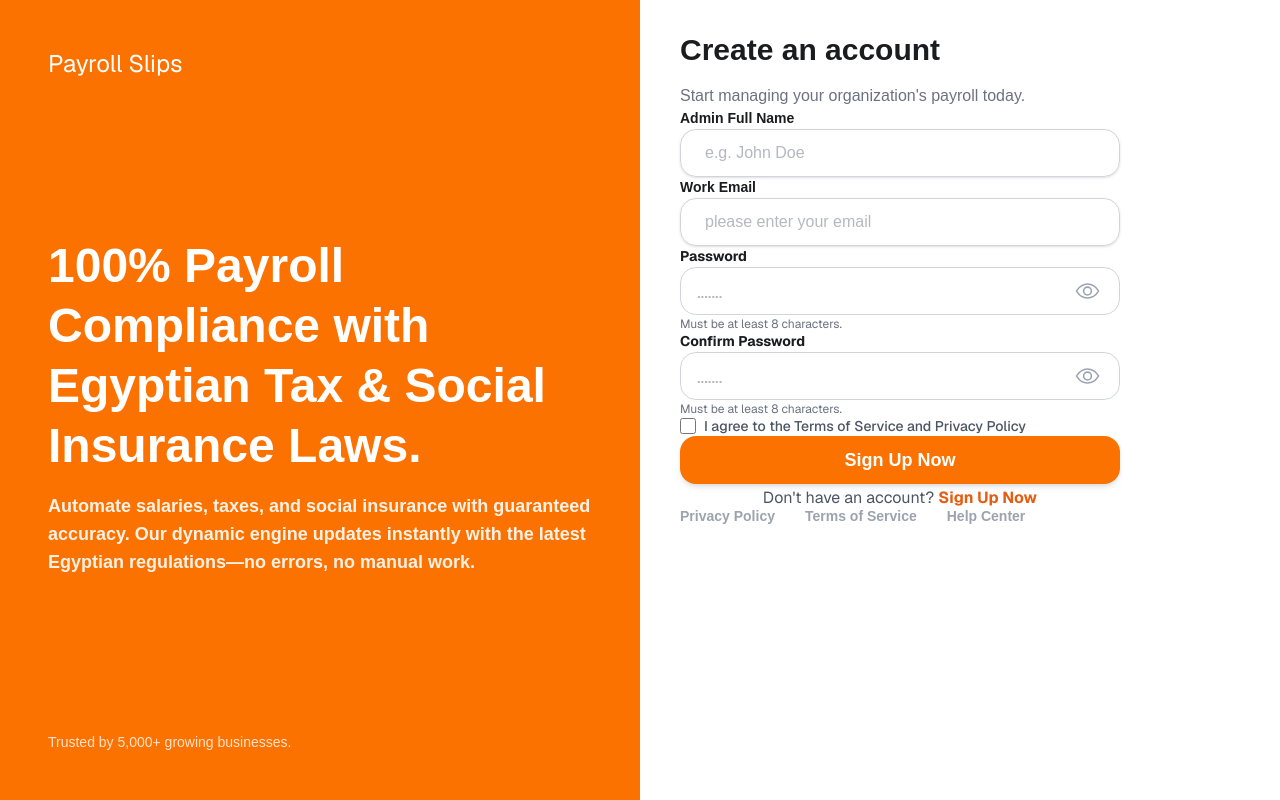
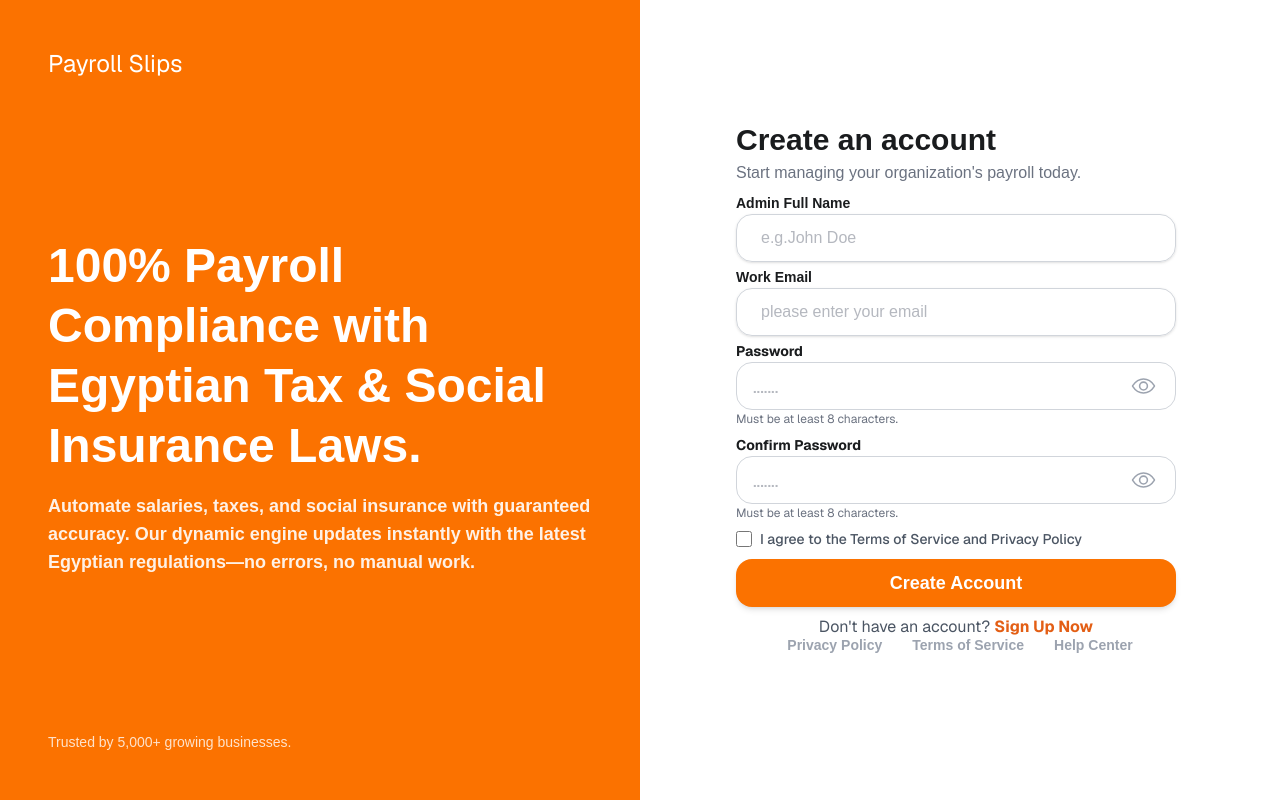
Before and after one commit to omaremadkamal/payslip-frontend, a Next.js app: page /signup in a window 1280 px wide. Built offline with nearby package versions, Linux system fonts and the light colour scheme.

Commit message:
the signup page

```diff
--- a/app/(auth)/login/page.tsx
+++ b/app/(auth)/login/page.tsx
@@ -4,6 +4,7 @@ import RememberMe from "@/components/atoms/rememberme";
 import SignInButton from "@/components/atoms/button";
 import SignUpText from "@/components/atoms/signuptext";
 import { GeneralInput } from "@/components/atoms/inputAtom";
+import FooterLabels from "@/components/atoms/footer";
 import Link from "next/link";
 export default function LoginPage() {
   return (
@@ -26,7 +27,9 @@ export default function LoginPage() {
             </p>
           </div>
         </div>
-        <div className="text-xs md:text-sm opacity-80">
+
+        <div className="text-xs md:text-sm opacity-80 flex">
+          <img src="./test.svg" alt="arrow" />
           Trusted by 5,000+ businesses
         </div>
       </form>
@@ -59,6 +62,9 @@ export default function LoginPage() {
           <div className="flex flex-col gap-4">
             <SignUpText />
           </div>
+          <div className="flex  items-center justify-center ">
+            <FooterLabels />
+          </div>
         </div>
       </form>
     </main>
--- a/app/(auth)/resetPassword/page.tsx
+++ b/app/(auth)/resetPassword/page.tsx
@@ -1,11 +1,12 @@
 import React from "react";
 import PasswordField from "@/components/atoms/password";
 import SignInButton from "@/components/atoms/button";
+import SideNavitem from "@/components/molecules/sideNavItem/sideNavItem";
 export default function resetpasswordpage() {
   return (
     <div className="w-full h-full ">
       <nav>
-        <div className="w-full h-[90px]  pr-[8px] pl-[8px] gap-2 flex items-center border-b border-[#1B262C] h-[1px]">
+        <div className="w-full h-[70px]  pr-[8px] pl-[8px] gap-2 flex items-center border-b border-[#1B262C] h-[1px]">
           <h3 className=" text-[#D85B00] w-[86px] h-[17px]  font-sans font-medium text-[14px] leading-none tracking-normal align-middle">
             Payroll SLips
           </h3>
@@ -19,44 +20,15 @@ export default function resetpasswordpage() {
           </div>
         </div>
       </nav>
-      <div className=" w-[100%] h-[100%] flex">
-        <aside
-          className="w-[60px] pr-[8px] pl-[8px] gap-[5px]
-      flex flex-col items-center border-r border-[#1B262c] "
-        >
-          <div className="w-[44px] h-[44px] p-[10px] ">
-            <img src="/iconstack.io.svg" alt="icons" />
-          </div>
-          <div className="w-[44px] h-[44px] p-[10px]  ">
-            <img src="/iconstack.1.svg" alt="icons" />
-          </div>
-          <div className="w-[44px] h-[44px] p-[10px] ">
-            <img src="/iconstack.2.svg" alt="icons" />
-          </div>
-          <div className="w-[44px] h-[44px] p-[10px]">
-            <img src="/iconstack.io3.svg" alt="icons" />
-          </div>
-          <div className="w-[44px] h-[44px] p-[10px]">
-            <img src="/iconstack.io4.svg" alt="icons" />
-          </div>
-          <div className="w-[44px] h-[44px] p-[10px] ">
-            <img src="/iconstack.io5.svg" alt="icons" />
-          </div>
-          <div className="w-[44px] h-[44px] p-[10px] ">
-            <img src="/iconstack.io6.svg" alt="icons" />
-          </div>
-          <div className="w-[44px] h-[44px] p-[10px] ">
-            <img src="/building.svg" alt="icons" />
-          </div>
-          <div className="w-[44px] h-[44px] p-[10px] ">
-            <img src="/iconstack.io7.svg" alt="icons" />
-          </div>
-        </aside>
 
-        <div className="flex justify-center w-full mt-[50px] ">
+      <div className=" w-[100%] max-h-full flex">
+        <div className=" border-[#1B262c]">
+          <SideNavitem />
+        </div>
+        <div className="flex justify-center w-full mt-[30px] ">
           <form
             className="w-[480px]
-             rounded-[12px] bg-[#FFFFFF] border-[#F3F4F6] border-[1px] p-[33px] gap-18px shadow-[0_12px_15px_-10px_rgba(0,0,0,0.1),0_25px_30px_-15px_rgba(0,0,0,0.2)]"
+             rounded-[12px] bg-[#FFFFFF] border-[#F3F4F6] border-[1px]  gap-18px shadow-[0_12px_15px_-10px_rgba(0,0,0,0.1),0_25px_30px_-15px_rgba(0,0,0,0.2)]"
           >
             <div className="w-[414px] h-[30px] flex items-center justify-center">
               <h1 className="font-bold text-[24px] leading-[30px]  text-center ">
@@ -69,7 +41,7 @@ export default function resetpasswordpage() {
                 portal.
               </p>
             </div>
-            <div className=" w-[414px] h-[76px] gap-[18px] mt-[18px]">
+            <div className=" w-[440px] h-[76px] gap-[18px] mt-[18px]">
               <PasswordField
                 showResetPassword={false}
                 labelname="Enter Your Old Password"
@@ -77,7 +49,7 @@ export default function resetpasswordpage() {
               />
             </div>
             <div>
-              <div className=" w-[414px] h-[76px]">
+              <div className=" w-[440px] h-[76px]">
                 <PasswordField
                   showResetPassword={false}
                   labelname="New Password"
@@ -106,7 +78,7 @@ export default function resetpasswordpage() {
                 </p>
               </div>
 
-              <div className=" w-[414px] h-[76px]">
+              <div className=" w-[440px] h-[76px]">
                 <PasswordField
                   showResetPassword={false}
                   labelname="Confirm New Password"
@@ -114,7 +86,7 @@ export default function resetpasswordpage() {
                 />
               </div>
 
-              <div className=" h-[56px] mt-[25px]">
+              <div className=" h-[56px] mt-[10px]">
                 <SignInButton text={"Reset Password"} />
               </div>
               <div
--- a/app/(auth)/signup/page.tsx
+++ b/app/(auth)/signup/page.tsx
@@ -34,55 +34,60 @@ export default function Page() {
         </div>
       </form>
 
-      <form className="min-h-screen  top-[185px] left-[856px] gap-[18px] w-1/2 justify-center ">
-        <div className="w-[440px] h-[36px] p-10 flex flex-col items-start">
-          <div className=" w-[440px] h-[68px] gap-8px">
-            <h1 className=" w-[448px] h-[36px] leading-[20px] text-[30px] font-bold text-[#1A1C1E] mb-2">
+      <form className="min-h-screen w-1/2 justify-center flex flex-col items-center justify-center ">
+        <div className="w-[448px] h-[550px] gap-[18px] ">
+          <div className=" w-[448px] h-[68px] gap-8px">
+            <h1 className=" w-[448px] h-[36px] leading-[30px] text-[30px] font-bold text-[#1A1C1E] align-middle">
               Create an account{" "}
             </h1>
-            <p className="text-[#6B7280]  w-[448px] h-[24px] font-euclid font-normal text-[16px] leading-[24px] align-middle">
+            <p className="text-[#6B7280]  w-[448px] h-[24px]  font-normal text-[16px] leading-[24px] align-middle">
               Start managing your organization's payroll today.
             </p>
           </div>
-          <div className=" w-[440px] h-[74px] gap-4px">
+
+          <div className="w-[448px] h-[420px] gap-[20px]">
+            <div className=" w-[448px] h-[74px] gap-[4px]">
               <GeneralInput
-              placeholder="e.g. John Doe"
+                placeholder="e.g.John Doe"
                 type="text"
                 labelname="Admin Full Name"
               ></GeneralInput>
             </div>
-          <div className="w-[440px] h-[74px] gap-4px">
+            <div className="w-[448px] h-[74px] gap-[4px]">
               <GeneralInput
                 placeholder="please enter your email"
                 type="email"
                 labelname="Work Email"
               ></GeneralInput>
             </div>
-          <div className=" w-[440px] h-[94px] gap-4px">
+            <div className=" w-[448px] h-[94px] gap-4px">
               <PasswordField
                 showResetPassword={false}
                 labelname="Password"
                 showError={true}
               />
             </div>
-          <div className=" w-[440px] h-[94px] gap-4px">
+            <div className=" w-[448px] h-[94px] gap-4px">
               <PasswordField
                 showResetPassword={false}
                 labelname="Confirm Password"
                 showError={true}
               />
             </div>
-          <div className="w-[440px] h-[20px] gap-8px">
+            <div className="w-[448px] h-[30px] gap-8px">
               <RememberMe text="I agree to the Terms of Service and Privacy Policy" />
             </div>
-          <div className=" h-[94px]">
-            <SignInButton text={" Sign Up Now"} />
+            <div className="">
+              <SignInButton text={"Create Account"} />
             </div>
-          <div className="flex flex-col  h-[94px]">
+          </div>
+          <div className="w-[448px] h-[48px] gap-[12px] ">
+            <div className="flex flex-col  ">
               <SignUpText />
             </div>
-          <div className="">
+            <div className="flex justify-center">
               <FooterLabels />
+            </div>
           </div>
         </div>
       </form>
--- /dev/null
+++ b/app/companyProfile/page.tsx
@@ -0,0 +1,51 @@
+import React from "react";
+import SignInButton from "@/components/atoms/button";
+import SideNavItem from "@/components/molecules/sideNavItem/sideNavItem";
+export default function companyProfile() {
+  return (
+    <div>
+      <nav>
+        <div className="w-full h-[70px]  pr-[8px] pl-[8px] gap-2 flex items-center border-b border-[#1B262C] h-[1px]">
+          <h3 className=" text-[#D85B00] w-[86px] h-[17px]  font-sans font-medium text-[14px] leading-none tracking-normal align-middle">
+            Payroll SLips
+          </h3>
+          <h3 className="w-[190px] h-[19px] font-sans font-medium text-base leading-none tracking-normal align-middle">
+            {" "}
+            /dliver.io/cairo branch
+          </h3>
+          <div className=" ml-auto w-[90px] h-[44px] p-[10px] gap-[10px] flex items-center ">
+            <h3>Help</h3>
+            <img src="help_.svg" alt="icons" />
+          </div>
+        </div>
+      </nav>
+      <div className="flex  ">
+        <SideNavItem />
+        <div className=" flex-row pt-[30px] pl-[124px] pr-[0] ">
+          <h1 className="font-bold text-[24px] leading-[32px] tracking-[0%] text-[#111827] align-middle w-[192px] h-[32px] ">
+            CompanyProfile
+          </h1>
+          <p className="font-normal text-[16px] leading-[24px] tracking-[0%] text-[#6B7280] align-middle ">
+            Manage your organization's legal information and branding.
+          </p>
+
+          <div className="">
+            <div className=" flex    ">
+              <span>
+                <h1 className="font-bold text-[17px] leading-[28px] text-[#111827] align-middle w-[172px] h-[28px]">
+                  Organization Details
+                </h1>
+                <p className="font-normal text-[14px] leading-[20px] tracking-[0%] text-[#6B7280] align-middle">
+                  Essential legal and identification data.
+                </p>
+              </span>
+              <div className="w-[129px] h-[34px] text-[14px]">
+                <SignInButton text={"Save Changes"} />
+              </div>
+            </div>
+          </div>
+        </div>
+      </div>
+    </div>
+  );
+}
--- a/app/page.tsx
+++ b/app/page.tsx
@@ -1,4 +1,5 @@
 import Image from "next/image";
+import Button from "@/components/atoms/button";
 
 export default function Home() {
   return (
```
Lines whose indentation alone changed are shown as unchanged.
